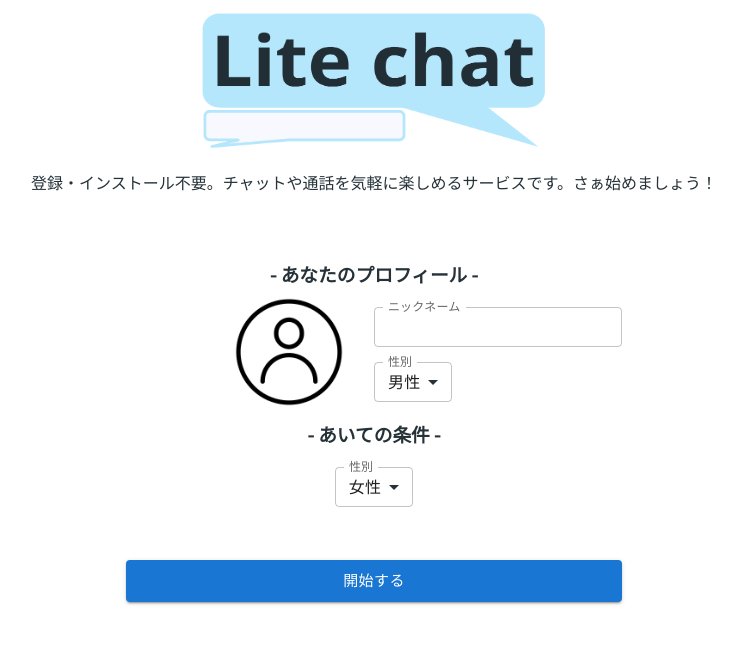
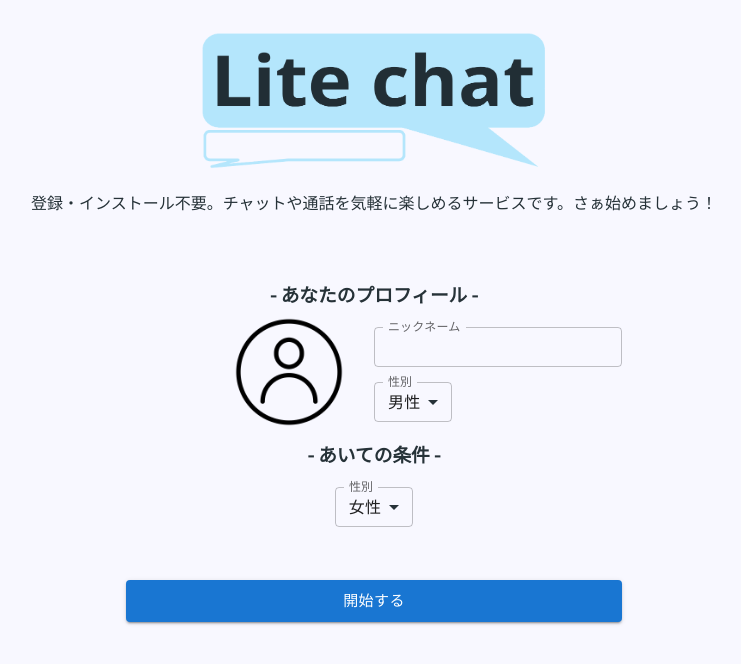
Before and after one commit to ucho456/lite-chat, a React (Vite) app: page / in a window 1280 px wide. Shown: the top 664 px of the page, without its empty margins (266-1007 px from the left). Built offline with nearby package versions, Linux system fonts and the light colour scheme; no server answers.

Commit message:
fix top page style

```diff
--- a/src/components/room/Room.scss
+++ b/src/components/room/Room.scss
@@ -50,6 +50,7 @@ $bodyHeight: calc(
       }
       &::-webkit-scrollbar-thumb {
         background-color: $Blue;
+        border-radius: 10px;
       }
     }
   }
--- a/src/components/top/Top.scss
+++ b/src/components/top/Top.scss
@@ -1,19 +1,23 @@
 @import "../../assets/variables.scss";
 
 .top {
-  padding: 10px 10px 100px 10px;
+  min-height: 100vh;
+  background-color: $ghostwhite;
+  padding: 0 10px;
   text-align: center;
   .container {
     display: grid;
     gap: 10px;
     grid-template-columns: repeat(1, 1fr);
-    grid-template-rows: 150px 80px 300px;
+    grid-template-rows: 180px 80px 400px;
     margin: 0 auto;
     max-width: 1000px;
     .logo-row {
       grid-row: 1;
+      padding-top: 30px;
       img {
-        width: 350px;
+        max-width: 350px;
+        width: 96%;
       }
     }
     .discription-row {
```
